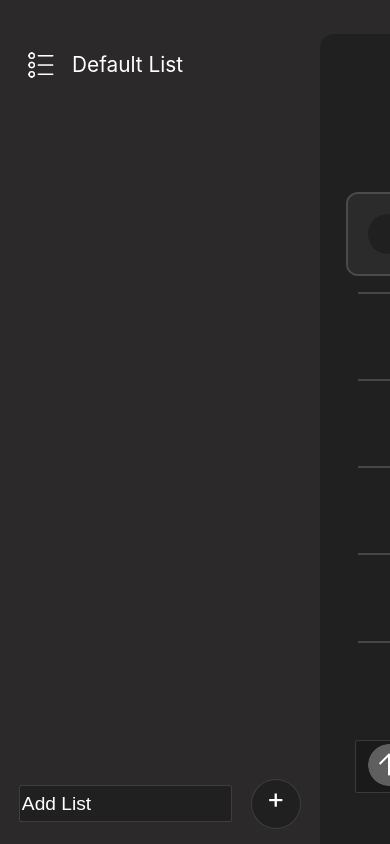
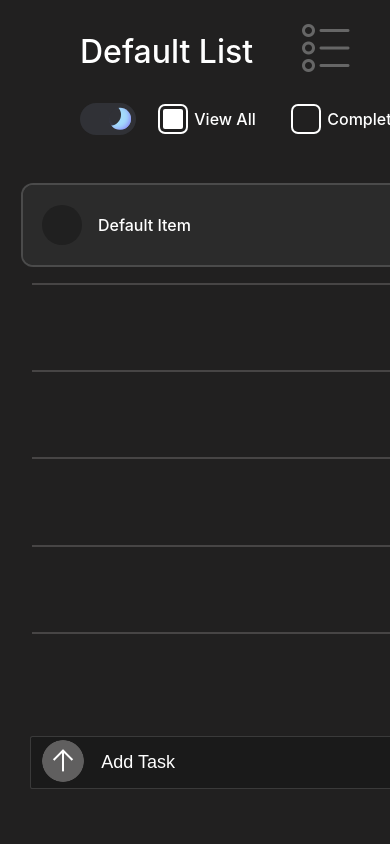
Before and after one commit to Rane3/ToDo---Ludex, a React (Create React App) app in the folder my-todo-app/: page / in a window 390 px wide. Built offline with nearby package versions, Linux system fonts and the light colour scheme.

Commit message:
Add mobile support and fix theme issue

```diff
--- a/my-todo-app/src/App.tsx
+++ b/my-todo-app/src/App.tsx
@@ -1,9 +1,11 @@
 import React, { useState } from 'react';
 import './styles/App.css';
+import './styles/Mobile.css'
 import AOS from 'aos';
 import 'aos/dist/aos.css';
 import { SelectedTodoList } from './types/todo.ts';
 import ListNav from './components/ListsNav.tsx';
+
 import MainListView from './components/MainListView.tsx';
 
 
--- a/my-todo-app/src/components/ListsNav.tsx
+++ b/my-todo-app/src/components/ListsNav.tsx
@@ -11,16 +11,19 @@ const ListNav: FC<TodoListProps> = ({ todoLists, setSelectedList, setToDoLists }
     const [theme, setTheme] = useState<"light" | "dark">(() => {
         return (localStorage.getItem("theme") as "dark" | "light") || "dark";
     });
+    const [isNavExtended, setIsNavExtended] = useState(false);
     const [newListName, setNewListName] = useState('');
     const [storedTodoLists, setStoredTodoLists] = useLocalStorage<SelectedTodoList[]>('todoLists', todoLists);
     useEffect(() => {
+        document.documentElement.setAttribute("data-theme", theme);
         const observer = new MutationObserver(() => {
-            setTheme((document.documentElement.getAttribute("theme") as "light" | "dark") || "dark");
+            setTheme((document.documentElement.getAttribute("data-theme") as "light" | "dark") || "dark");
+
         });
         observer.observe(document.documentElement, { attributes: true, attributeFilter: ["data-theme"] });
 
         return () => observer.disconnect();
-    }, []);
+    }, [theme]);
     const addTodoList = () => {
         if (!newListName.trim()) return;
         const newList = {
@@ -34,12 +37,15 @@ const ListNav: FC<TodoListProps> = ({ todoLists, setSelectedList, setToDoLists }
     useEffect(() => {
         setToDoLists(storedTodoLists);
     }, [storedTodoLists, setToDoLists]);
+    const extendNavBar = () => {
+        setIsNavExtended((prev) => !prev);
+    };
 
     return (
-        <nav id='list-nav'>
+        <nav id={isNavExtended ? 'extended-list-nav' : 'list-nav'}>
             <div id='nav-top'>
-                {storedTodoLists.map((list,index) => (
-                    <div  data-aos="fade-right"    data-aos-delay={150 * index} className='list-item' key={list.id}>
+                {storedTodoLists.map((list, index) => (
+                    <div data-aos="fade-right" data-aos-delay={150 * index} className='list-item' key={list.id}>
                         <img
                             className='item-icon'
                             src={theme === "light" ? '/icons/light-list-icon.png' : '/icons/dark-list-icon.png'}
@@ -55,6 +61,9 @@ const ListNav: FC<TodoListProps> = ({ todoLists, setSelectedList, setToDoLists }
                     onChange={(e) => setNewListName(e.target.value)} name="text" className="custom-input" placeholder="Add List"></input>
                 <button className='add-button' onClick={addTodoList}>+</button>
             </div>
+            <img onClick={extendNavBar} src='./icons/light-list-icon.png' id="mobile-view-changer">
+
+            </img>
         </nav>
     );
 };
--- a/my-todo-app/src/components/ThemeSwitch.tsx
+++ b/my-todo-app/src/components/ThemeSwitch.tsx
@@ -1,6 +1,6 @@
 import React, { useEffect, useState } from "react";
 import styled from "styled-components";
-
+// from https://uiverse.io/satyamchaudharydev/shy-earwig-18
 const Switch = () => {
   const [theme, setTheme] = useState<"light" | "dark">(() => {
     return (localStorage.getItem("theme") as "dark" | "light") || "dark";
--- a/my-todo-app/src/styles/App.css
+++ b/my-todo-app/src/styles/App.css
@@ -3,7 +3,7 @@ body {
   margin: 0;
   padding: 0;
   height: 100%;
-  overflow: hidden;
+  overflow: auto;
   font-weight: 500;
   width: 100%;
   font-family: -apple-system, BlinkMacSystemFont, "Segoe UI", "Roboto", "Oxygen", "Ubuntu", "Cantarell", "Fira Sans", "Droid Sans", "Helvetica Neue", sans-serif;
@@ -93,3 +93,7 @@ input::placeholder{
   border-top-left-radius: 14px;
   background: var(--container-background); /* Now properly inherited */
 }
+
+#mobile-view-changer{
+  display: none;
+}
--- /dev/null
+++ b/my-todo-app/src/styles/Mobile.css
@@ -0,0 +1,49 @@
+@media screen and (max-width: 1150px){
+    #list-nav{
+        width: 0 !important;
+        min-width: 0 !important;
+        flex: 0 !important;
+
+    }
+    #main-list-view{
+        height: 100%;
+        border-radius: 0px;
+    }
+    #main-view-top-filters{
+        flex-direction: column;
+    }
+    .project-filters-box{
+        display: flex;
+        padding-right: 5rem;
+        padding-left: 5rem;
+        padding-bottom: 2rem;
+    }
+    #mobile-view-changer{
+        display: block !important;
+        position: fixed;
+        top: 1rem;
+        right: 2rem;
+        transition: .4s ;
+        width: 4rem;
+        z-index: 1000;
+        border-radius: 10px;
+    }
+    #mobile-view-changer:hover{
+        background: rgba(128, 128, 128, 0.281);
+        border-radius: 3px;
+
+
+    }
+    #extended-list-nav{
+        z-index: 10000;
+        position: absolute;
+        background: var(--checkbox-fill);
+        display: flex;
+        height: 100%;
+        min-width: 20rem;
+        flex: 1 1;
+        transition:  background 0.4s;
+        flex-direction: column;
+        justify-content: space-between;
+    }
+}
--- a/my-todo-app/src/styles/NavBarStyles.css
+++ b/my-todo-app/src/styles/NavBarStyles.css
@@ -7,6 +7,7 @@
   flex: 1 1;
   flex-direction: column;
   justify-content: space-between;
+
 }
 
 #nav-top {
```
Also changed, not shown: my-todo-app/src/components/MainListView.tsx (+5 -4 lines).
